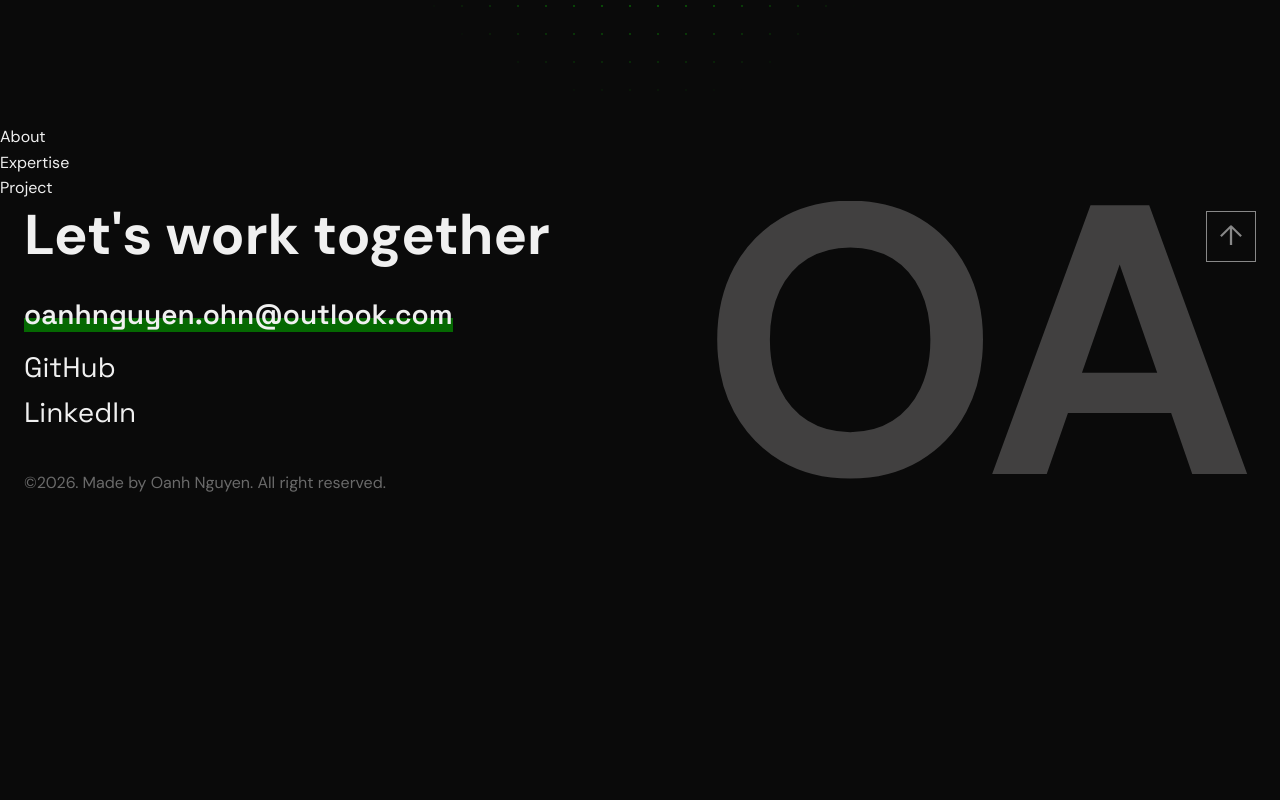
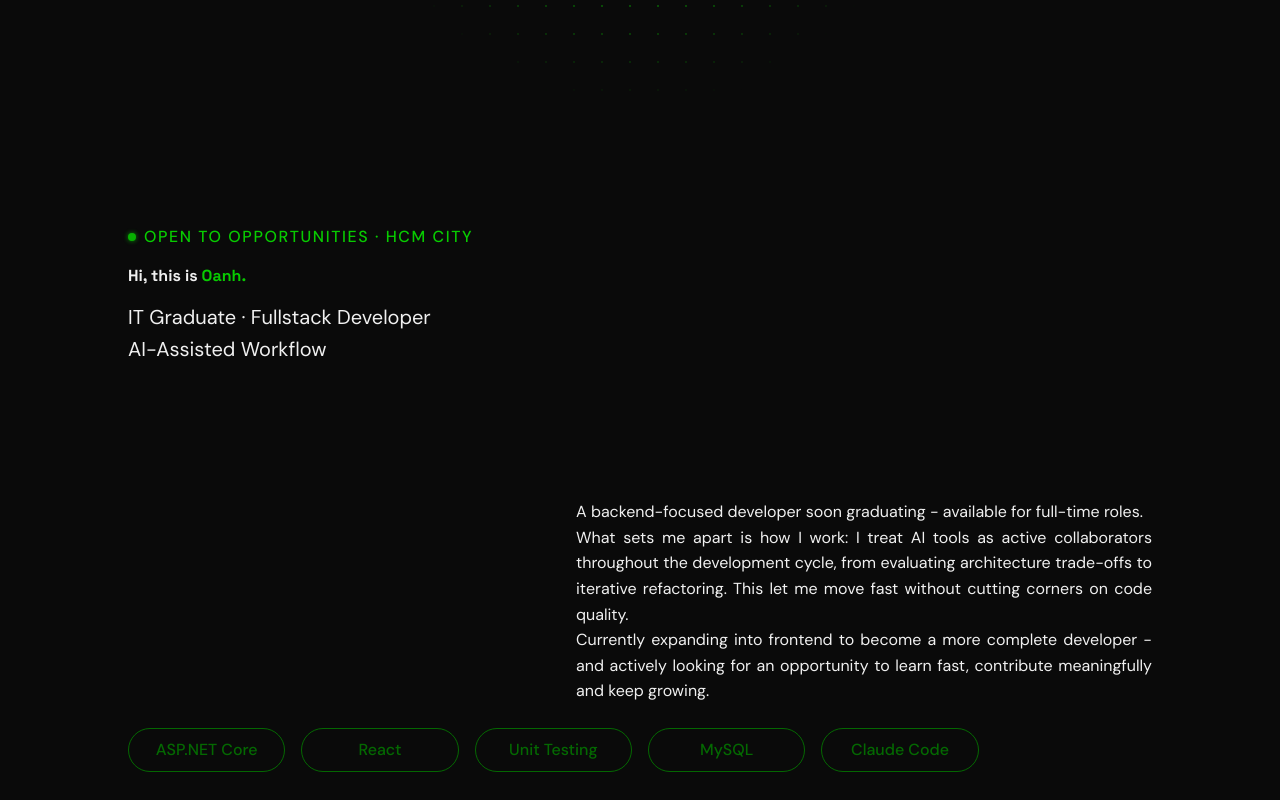
Before and after one commit to oanhngy/portfolio, a React (Vite) app: page / in a window 1280 px wide. Shown: the part 660-1460 px from the top of the page. Before the commit the page ends 1155 px from the top, so only its background shows below. Built offline with nearby package versions, Linux system fonts and the light colour scheme.

Commit message:
feat: build AboutMe section with 2 columns layout and tech tags

```diff
--- a/src/components/AboutMe/AboutMe.jsx
+++ b/src/components/AboutMe/AboutMe.jsx
@@ -1,5 +1,35 @@
+import about from '../../data/about'
+import SectionTitle from '../SectionTitle/SectionTitle'
+import styles from './AboutMe.module.css'
+
 function AboutMe() {
-    return <section id="about">About</section>
+    return (
+        <section id="about" className={styles.section}>
+            {/* 2 cols */}
+            <div className={styles.container}>
+                <div className={styles.left}>
+                    <span className={styles.badge}>{about.statusBadge}</span>
+                    <SectionTitle>
+                        Hi, this is <span className={styles.accent}>Oanh.</span>
+                    </SectionTitle>
+                    <p  className={styles.intro}>{about.intro}</p>
+                </div>
+
+                <div className={styles.right}>
+                    <p className={styles.bio}>{about.bio}</p>
+                </div>
+            </div>
+
+            {/* techtags */}
+            <ul className={styles.tags}>
+                {about.tools.map(tool => (
+                    <li key={tool.skill} className={styles.tag}>
+                        {tool.skill}
+                    </li>
+                ))}
+            </ul>
+        </section>
+    )
 }
 
 export default AboutMe
--- a/src/components/AboutMe/AboutMe.module.css
+++ b/src/components/AboutMe/AboutMe.module.css
@@ -0,0 +1,133 @@
+.section {
+    padding: var(--section-padding);
+}
+
+.container {
+    max-width: 80%;
+    margin: 0 auto;
+    padding: var(--container-padding);
+    display: flex;
+    gap: var(--space-2xl);
+    align-items: stretch;
+    min-height: 60vh;
+}
+
+.left {
+    flex: 4;
+    display: flex;
+    flex-direction: column;
+    gap: var(--space-base);
+}
+
+.right {
+    flex: 6;
+    display: flex;
+    flex-direction: column;
+    justify-content: flex-end;
+    text-align: justify;
+}
+
+/* check dot có effect k */
+.badge {
+    display: flex;
+    align-items: center;
+    gap: var(--space-m);
+    color: var(--accent);
+    font-size: var(--fs-base);
+    font-weight: var(--fw-medium);
+    text-transform: uppercase;
+    letter-spacing: 0.1em;
+}
+
+.badge::before {
+    content: '';
+    width: 8px;
+    height: 8px;
+    border-radius: 50%;
+    background-color: var(--accent);
+    flex-shrink: 0;
+    animation: neonPulse 2s ease-in-out infinite;
+}
+
+@keyframes neonPulse {
+    0%, 100% {opacity: 1; box-shadow: 0 0 6px var(--accent); }
+    50% {opacity: 0.2; box-shadow: none; }
+}
+
+.accent {
+    color: var(--accent);
+}
+
+.intro {
+    font-size: var(--fs-l);
+    color: var(--text);
+    line-height: 1.6;
+    white-space: pre-line;
+}
+
+.bio {
+    font-size: var(--fs-base);
+    color: var(--text-shade);
+    line-height: 1.6;
+    white-space: pre-line;
+}
+
+.tags {
+    max-width: 80%;
+    margin: 0 auto;
+    padding: var(--space-l) 0;
+    display: grid;
+    grid-template-columns: repeat(auto-fill, minmax(150px, 1fr));
+    gap: var(--space-base);
+}
+
+.tag {
+    text-align: center;
+    padding: var(--space-m) var(--space-l);
+    border: 1px solid var(--accent-shade);
+    border-radius: 100px;
+    color: var(--accent-shade);
+    font-weight: var(--fw-medium);
+    white-space: nowrap;
+}
+
+/* breakpoint */
+@media (max-width: 1024px) {
+    .container {
+        gap: var(--space-xl);
+    }
+
+    .left {
+        flex: 5;
+    }
+
+    .bio {
+        font-size: var(--fs-m);
+    }
+}
+
+@media (max-width: 430px) {
+    .container {
+        max-width: 90%;
+        flex-direction: column;
+        gap: var(--space-l);
+    }
+
+    .intro {
+        font-size: var(--fs-base);
+        line-height: 1.4;
+    }
+
+    .bio {
+        line-height: 1.2;
+    }
+
+    .tags {
+        max-width: 90%;
+        margin: 0 auto;
+        padding: var(--space-s) 0;
+        display: grid;
+        grid-template-columns: repeat(auto-fill, minmax(120px, 1fr));
+        gap: var(--space-base);
+    }
+}
--- a/src/data/about.js
+++ b/src/data/about.js
@@ -1,4 +1,10 @@
 const about = {
+    //hero/home
+    name: "oanh nguyen",
+    title: "fullstack software developer",
+    cvUrl: "/CV_sample.pdf",
+
+    // contact
     email: "oanhnguyen.ohn@outlook.com",
 
     socials: [
@@ -6,9 +12,19 @@ const about = {
         { label: "LinkedIn", href:"https://www.linkedin.com/in/ngyoanh/"},
     ],
 
-    bio:"",
+    //aboutme
+    statusBadge: "Open to Opportunities · HCM City",
+
+    intro : "IT Graduate · Fullstack Developer\nAI-Assisted Workflow",
+
+    bio:"A backend-focused developer soon graduating - available for full-time roles.\nWhat sets me apart is how I work: I treat AI tools as active collaborators throughout the development cycle, from evaluating architecture trade-offs to iterative refactoring. This let me move fast without cutting corners on code quality.\nCurrently expanding into frontend to become a more complete developer - and actively looking for an opportunity to learn fast, contribute meaningfully and keep growing.",
+
     tools: [
-
+        {skill: "ASP.NET Core"},
+        {skill: "React"},
+        {skill: "Unit Testing"},
+        {skill: "MySQL"},
+        {skill: "Claude Code"},
     ],
 }
 
```
